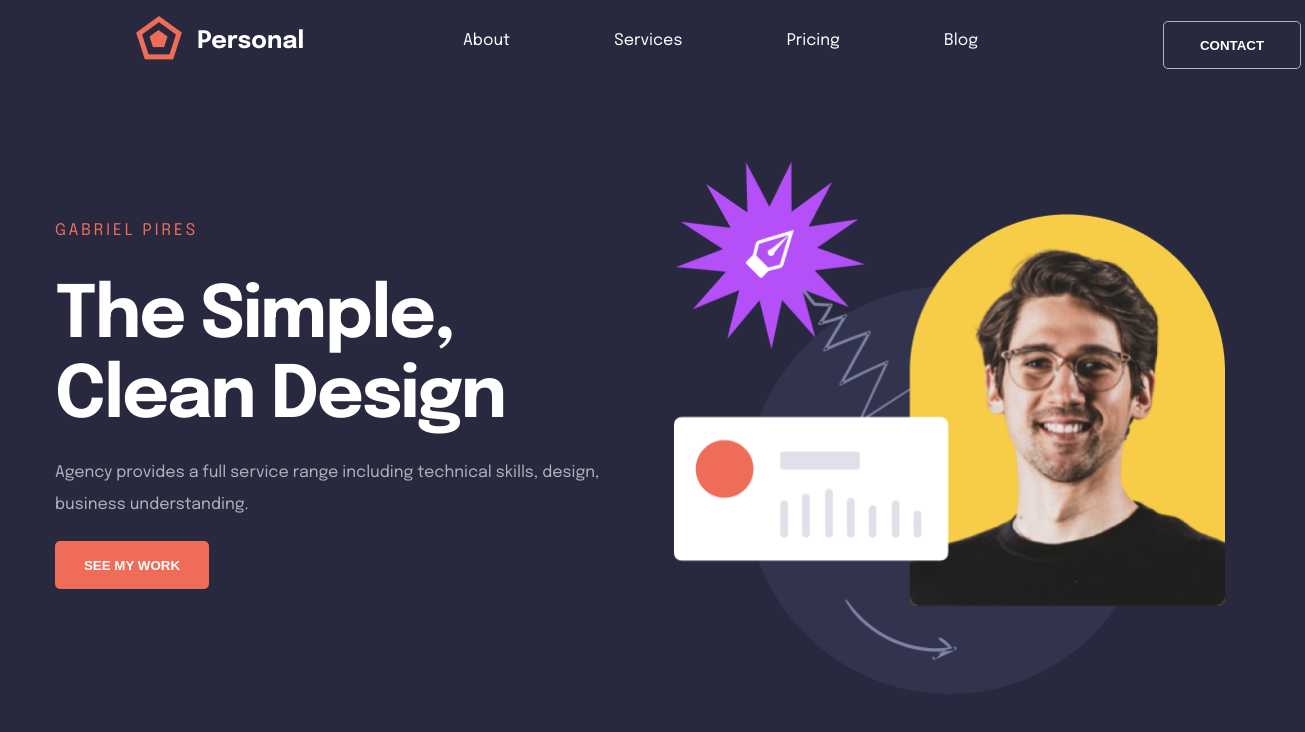
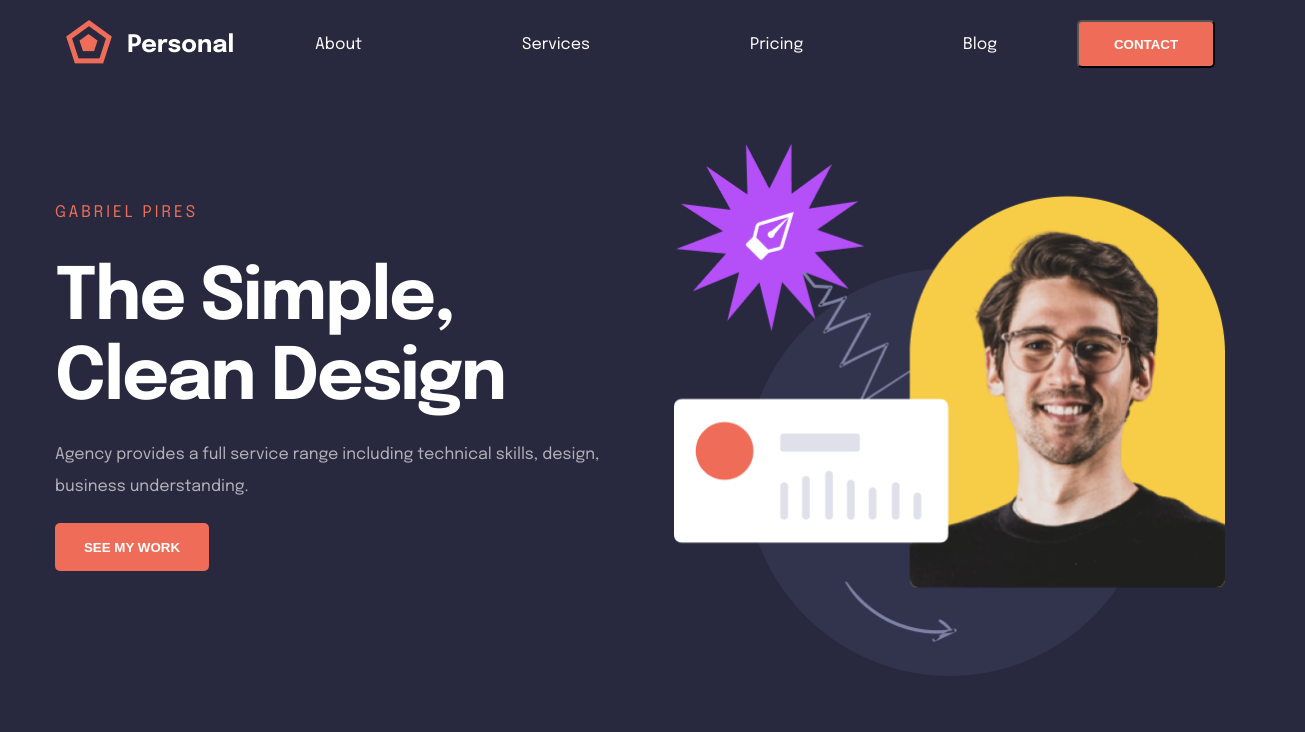
Before and after one commit to ramongoomes/ResponsiveWebSite, a plain HTML site: page index.html in a window 1280 px wide. Shown: the whole page, 1305 px wide, since content can reach past the window. Drawn offline with Linux system fonts and the light colour scheme.

Commit message:
Correction of page alignment and layout break, code optimization.

```diff
--- a/index.html
+++ b/index.html
@@ -9,7 +9,9 @@
 
 </head>
 <body>
-    <header id="menu">
+
+        <div id="menu">
+            <div class="logo"><img src="src/logo.png" alt="Personal"></div>
         <div class="navigation">
             <ul>
                 <li> <a href="#" alt="About"> About</a></li>
@@ -17,10 +19,15 @@
                 <li><a href="#" alt="Pricing">Pricing</a></li>
                 <li><a href="#" alt="Blog">Blog</a></li>
                 </ul>
+        </div>
                 <button>CONTACT</button>
+
+
         </div>
-        <div class="logo"><img src="src/logo.png" alt="Personal"></div>
-    </header>
+
+
+
+
 
     <div class="container">
         <section class="content-container">
--- a/style.css
+++ b/style.css
@@ -74,39 +74,34 @@ button{
 }
 
 body{
+    display: flex;
+    flex-direction: row;
     font-family: "Epilogue", sans-serif;
     font-size: 16px;
     color: var(--text-light);
     background: var(--bg-dark);
+    flex-wrap: wrap;
 }
 
 #menu{
 
-    height: 90px;
-    width:  100wh;
-    position: relative;
+    width: 100%;
+    display: flex;
+    justify-content: center;
+    align-content: center;
+    margin-top: 20px;
 }
 
-.logo{
-    height: 100%;
-    width: 305px;
-}
 
-.logo img{
-    margin: 16px 0 0 135px;
-    height: 48px;
-    width: 170px;
-}
 
 .navigation{
-    position:absolute;
     width: 842px;
-    margin-left: 463px;
-    margin-top: 16px;
+    display: flex;
+    justify-content: space-around;
 }
 
 .navigation ul{
-    display: flex;
+    display: contents;
     max-width: 515px;
     list-style: none;
     justify-content: space-between;
@@ -119,7 +114,7 @@ body{
 
 
 .navigation button{
-    position: absolute;
+
     width: 138px;
     height: 48px;
     top: 5px;
```
